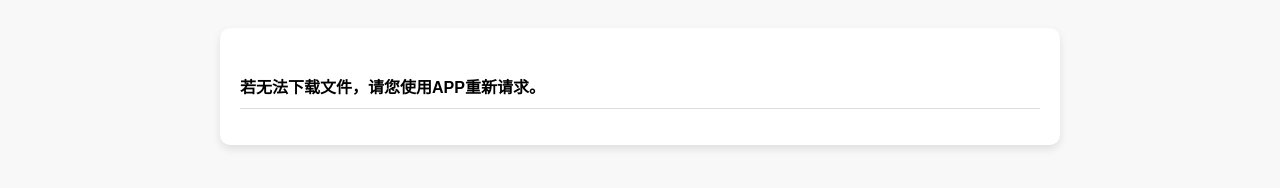
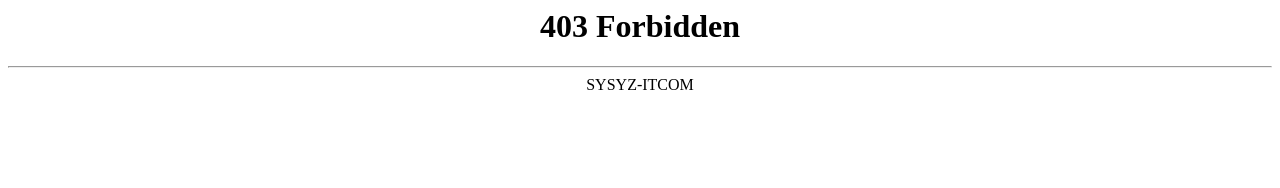
Before and after one commit to Sysyz-itcom/download, a plain HTML site: page index.html in a window 1280 px wide. Drawn offline with Linux system fonts and the light colour scheme.

Commit message:
Update index.html

```diff
--- a/index.html
+++ b/index.html
@@ -1,79 +1,7 @@
-<!DOCTYPE html>
-<html lang="en">
-<head>
-    <meta charset="UTF-8">
-    <meta name="viewport" content="width=device-width, initial-scale=1.0">
-    <title>ITCOM-Drive</title>
-    <style>
-        /* 样式 */
-                body {
-             user-select: none; /* 禁止文字选择 */
-             -webkit-user-select: none; /* 禁止文字选择 */
-            }
-
-        body {
-            font-family: Arial, sans-serif;
-            background-color: #f8f8f8;
-            padding: 20px;
-        }
-        .container {
-            max-width: 800px;
-            margin: 0 auto;
-            padding: 20px;
-            background-color: #fff;
-            border-radius: 10px;
-            box-shadow: 0 4px 8px rgba(0, 0, 0, 0.1);
-        }
-        .file-list {
-            list-style: none;
-            padding: 0;
-        }
-        .file-item {
-            display: flex;
-            align-items: center;
-            border-bottom: 1px solid #ddd;
-            padding: 10px 0;
-        }
-        .file-icon {
-            width: 40px;
-            height: 40px;
-            margin-right: 10px;
-            flex-shrink: 0;
-        }
-        .file-name {
-            font-weight: bold;
-            flex-grow: 1;
-        }
-        .file-size {
-            margin-right: 20px;
-            color: #666;
-        }
-        .file-download {
-            background-color: transparent;
-            color: #0078d4;
-            padding: 8px 12px;
-            border: 2px solid #0078d4;
-            border-radius: 8px;
-            text-decoration: none;
-            transition: background-color 0.3s, box-shadow 0.3s;
-        }
-
-        .file-download:hover,
-        .file-download:focus {
-            background-color: #f0f0f0;
-            box-shadow: inset 0 0 6px rgba(0, 0, 0, 0.1);
-        }
-    </style>
-</head>
-<body>
-
-<div class="container">
-    <ul class="file-list">
-        <li class="file-item">
-            <span class="file-name">若无法下载文件，请您使用APP重新请求。</span>
-            <span class="file-size"></span>
-        </li>
-    </ul>
-</div>
+<html>
+<head><title>403 Forbidden</title></head>
+<body bgcolor="white">
+<center><h1>403 Forbidden</h1></center>
+<hr><center>SYSYZ-ITCOM</center>
 </body>
 </html>
```
